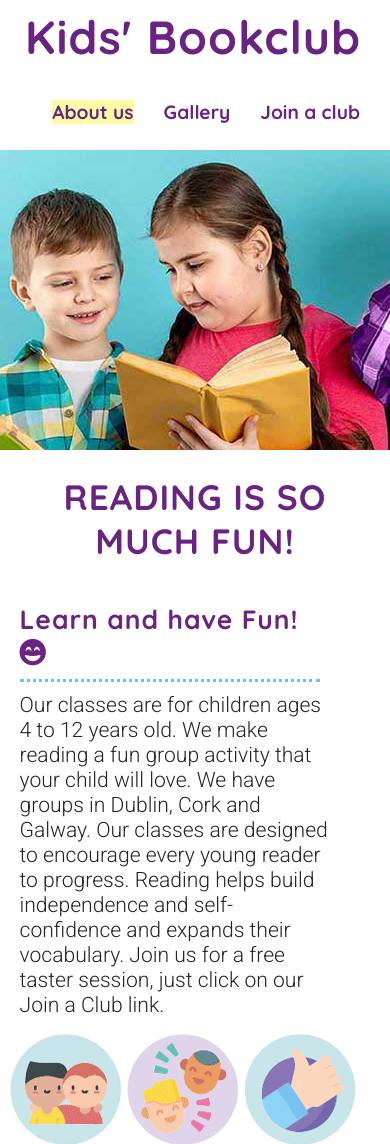
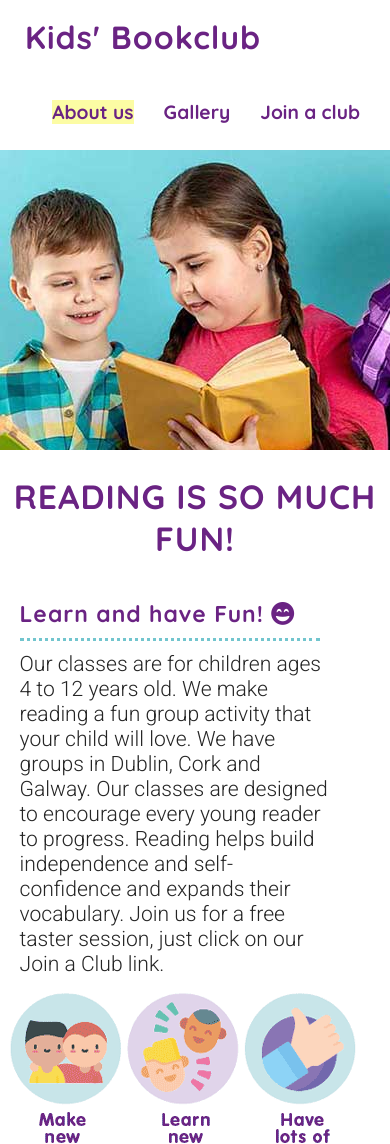
Before and after one commit to Code-Institute-Submissions/RozWelch-kids-bookclub1, a plain HTML site: page index.html in a window 390 px wide. Shown: the top 1144 px of the page. Drawn offline with Linux system fonts and the light colour scheme.

Commit message:
Add media query to adjust headings on smaller devices

```diff
--- a/assets/css/style.css
+++ b/assets/css/style.css
@@ -68,7 +68,6 @@ h2 {
     flex-wrap: wrap;
     margin-bottom: 10px;
 }
-
 
 #main-image {
     height: 600px;
@@ -237,6 +236,18 @@ hr {
         width: auto;
     }
 
+    #kids-logo {
+        font-size: 200%;
+    }
+
+    #main-heading {
+        font-size: 210%;
+    }
+
+    #main-subhead {
+        font-size: 130%;
+    }
+
 }
 
 /* For tablet size screens from 768px wide and down */
--- a/index.html
+++ b/index.html
@@ -36,10 +36,10 @@
         <div id="main-image"></div>
     </div>
     <!-- About our bookclubs section-->
-    <h2 id="main-heading">Reading is so much fun!</h2>
+    <h1 id="main-heading">Reading is so much fun!</h1>
     <div id="main-section">
         <div id="main-about">
-            <h2>Learn and have Fun! <i class="fa-solid fa-face-grin-beam"></i></h2>
+            <h2 id="main-subhead">Learn and have Fun! <i class="fa-solid fa-face-grin-beam"></i></h2>
             <hr>
             <p>
                 Our classes are for children ages 4 to 12 years old. We make reading a fun group activity that your
```
